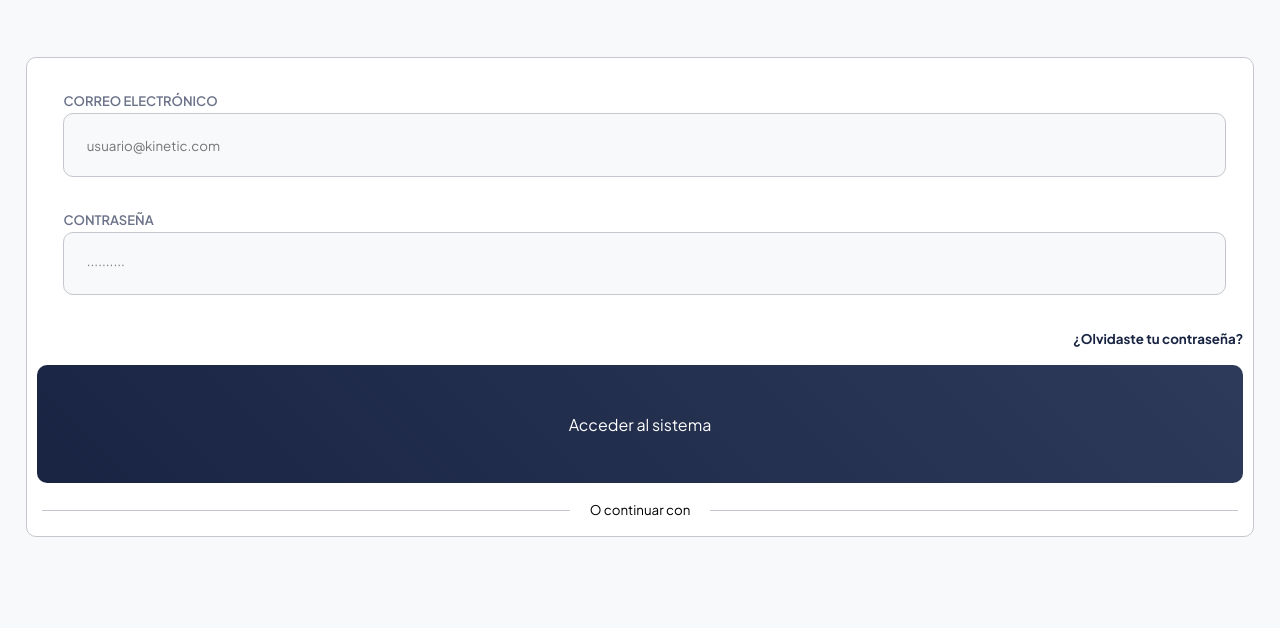
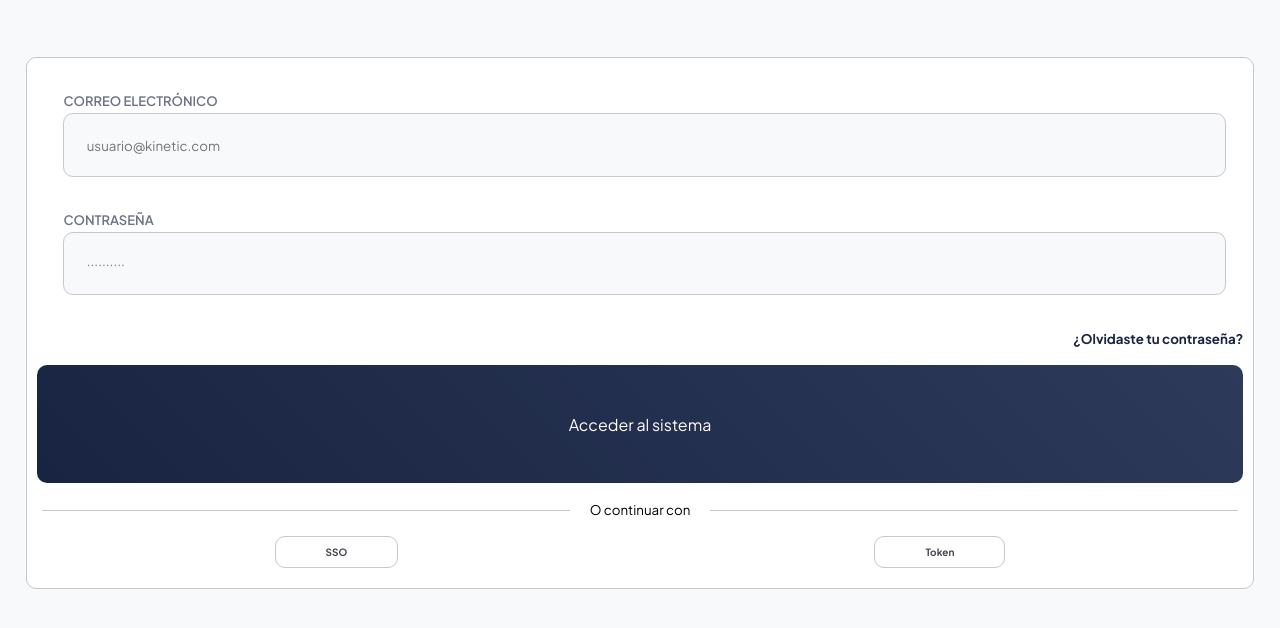
Before and after one commit to joseang1/individual-proyect-dashboard, a plain HTML site: page index.html in a window 1280 px wide. Shown: the part 426-1054 px from the top of the page. Before the commit the page ends 1027 px from the top, so only its background shows below. Drawn offline with Linux system fonts and the light colour scheme.

Commit message:
feat: Added buttons and break
Aadded a break with two more non-functional buttons: SSO and Token.

```diff
--- a/index.html
+++ b/index.html
@@ -41,6 +41,10 @@
                     </button>
                 </div>
                 <hr class="break" data-content="O continuar con">
+                <div class="buttons-wrap">
+                    <a href="https://pbs.twimg.com/media/GyyoGAnXMAAgpyJ.jpg" class="sso" target="_blank">SSO</a>
+                    <a href="https://pbs.twimg.com/media/GyyoGAnXMAAgpyJ.jpg" class="token" target="_blank">Token</a>
+                </div>
             </div>
         </div>
 
--- a/src/styles/login-page/login-form.css
+++ b/src/styles/login-page/login-form.css
@@ -39,6 +39,7 @@
 
     &:focus-within {
         outline: none;
+        border-color: 1px var(--primary) solid;
     }
 }
 
@@ -103,3 +104,26 @@ hr {
         padding: 0 20px 0 20px;
     }
 }
+
+
+.buttons-wrap {
+    font-family: 'Plus Jakarta Sans';
+    font-size: 10px;
+    font-weight: bold;
+    margin: 0px 10px 20px 10px;
+    display: flex;
+    justify-content: space-around;
+}
+
+.buttons-wrap a {
+    padding: 10px 50px;
+    border: 1px var(--outline-variant) solid;
+    border-radius: 10px;
+    color: var(--on-surface-variant);
+    background-color: var(--surface-container-lowest);
+    text-decoration: none;
+
+    &:hover {
+        background-color: var(--surface);
+    }
+}
```
